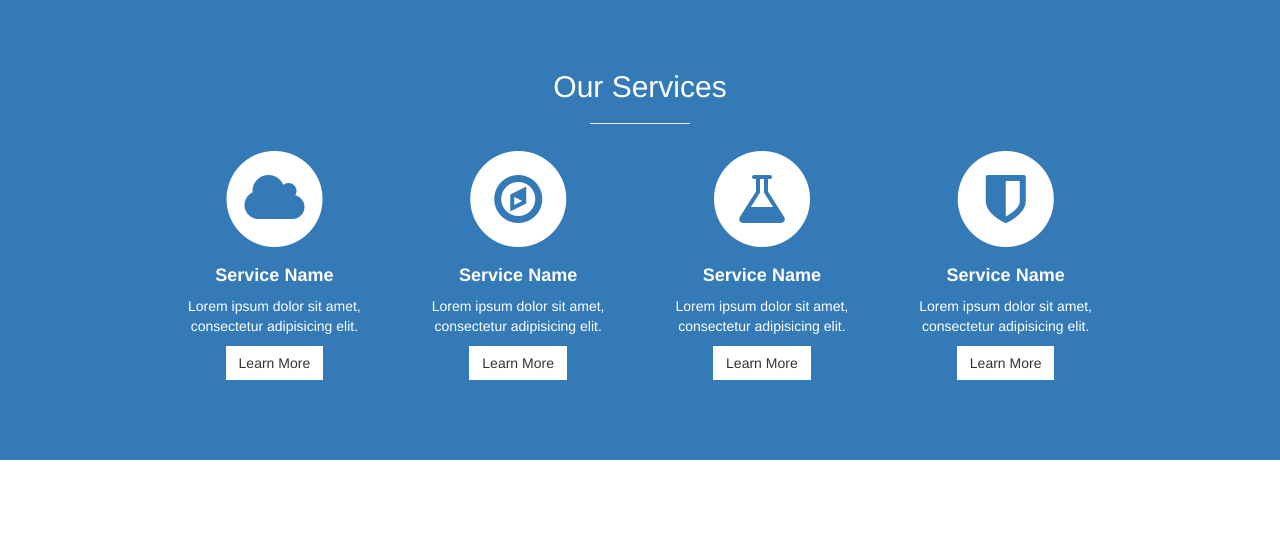
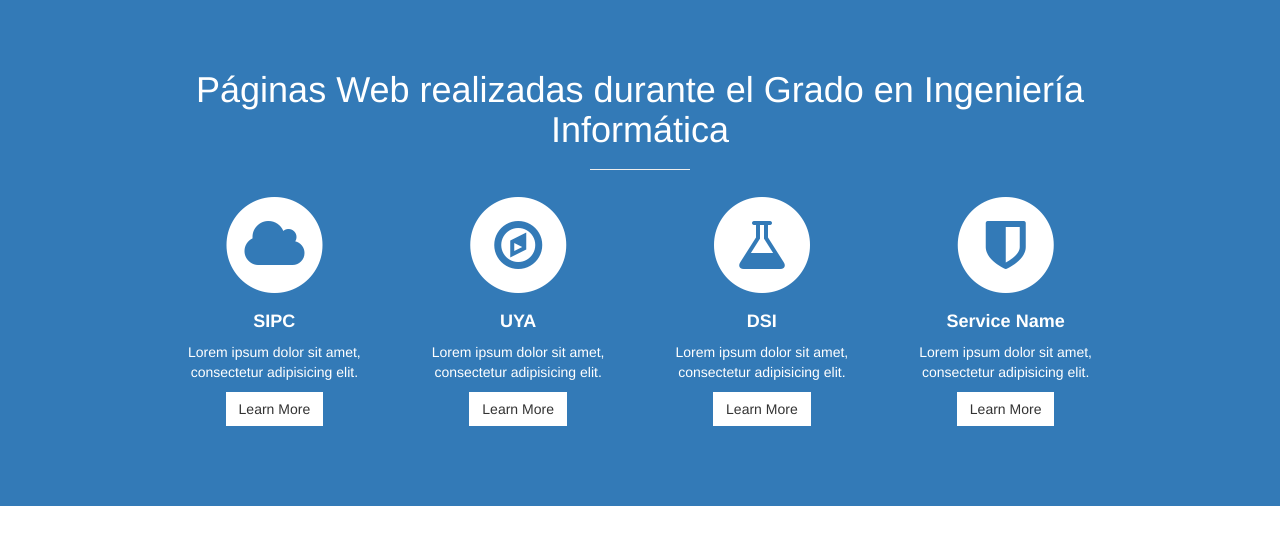
Before and after one commit to tania77/tania77, a plain HTML site: page index.html in a window 1280 px wide. Drawn offline with Linux system fonts and the light colour scheme.

Commit message:
Añadiendo bootstrap

```diff
--- a/index.html
+++ b/index.html
@@ -14,7 +14,7 @@
       <div class="container">
           <div class="row text-center">
               <div class="col-lg-10 col-lg-offset-1">
-                  <h2>Our Services</h2>
+                  <h1>Páginas Web realizadas durante el Grado en Ingeniería Informática</h2>
                   <hr class="small">
                   <div class="row">
                       <div class="col-md-3 col-sm-6">
@@ -24,7 +24,7 @@
                               <i class="fa fa-cloud fa-stack-1x text-primary"></i>
                               </span>
                               <h4>
-                                  <strong>Service Name</strong>
+                                  <strong>SIPC</strong>
                               </h4>
                               <p>Lorem ipsum dolor sit amet, consectetur adipisicing elit.</p>
                               <a href="#" class="btn btn-light">Learn More</a>
@@ -37,7 +37,7 @@
                               <i class="fa fa-compass fa-stack-1x text-primary"></i>
                           </span>
                               <h4>
-                                  <strong>Service Name</strong>
+                                  <strong>UYA</strong>
                               </h4>
                               <p>Lorem ipsum dolor sit amet, consectetur adipisicing elit.</p>
                               <a href="#" class="btn btn-light">Learn More</a>
@@ -50,7 +50,7 @@
                               <i class="fa fa-flask fa-stack-1x text-primary"></i>
                           </span>
                               <h4>
-                                  <strong>Service Name</strong>
+                                  <strong>DSI</strong>
                               </h4>
                               <p>Lorem ipsum dolor sit amet, consectetur adipisicing elit.</p>
                               <a href="#" class="btn btn-light">Learn More</a>
```
